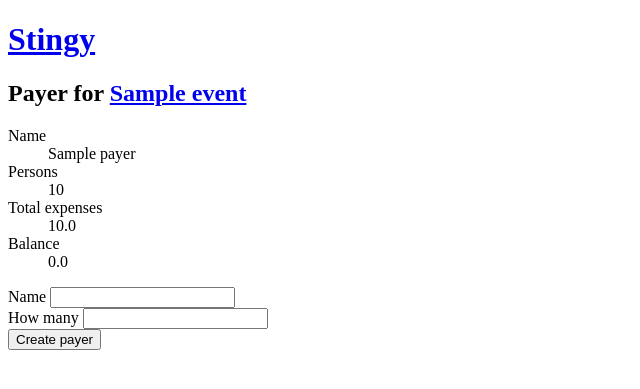
After one commit to alphabits/stingy, a Flask app: a page that uses stingy/templates/layout.html in a window 1280 px wide. The commit adds this page. Shown: the top 389 px of the page, without its empty margins (0-640 px from the left). Run offline with Flask 2, Linux system fonts and the light colour scheme; tables that the repository leaves empty hold one stand-in row (values such as "Sample post"); some libraries are stand-ins or nearby versions.

Commit message:
Basic functionallity finished

```diff
--- a/pip_requirements.txt
+++ b/pip_requirements.txt
@@ -2,6 +2,7 @@ Fabric==1.3.3
 Flask==0.8
 Jinja2==2.6
 SQLAlchemy==0.7.4
+WTForms==0.6.3
 Werkzeug==0.8.2
 pycrypto==2.4.1
 ssh==1.7.11
--- a/run_server.py
+++ b/run_server.py
@@ -1,4 +1,4 @@
 from stingy import app
 
 
-app.run()
+app.run(debug=True)
--- a/stingy/config.py
+++ b/stingy/config.py
@@ -5,3 +5,7 @@ ROOT = abspath(dirname(__file__))
 
 
 DB_CONNECTION_STRING = 'sqlite:///%s/data/test.db' % ROOT
+
+
+EVENT_SLUG_LENGTH = 32
+ADMIN_SLUG_LENGTH = 16
--- /dev/null
+++ b/stingy/forms.py
@@ -0,0 +1,35 @@
+from wtforms import Form, TextField, IntegerField, DecimalField, SelectField,\
+        validators as v
+
+from stingy.models import Admin, Expense
+
+
+class CreateEventForm(Form):
+    name = TextField('Event Name', [v.Required()])
+    admin_email = TextField('Your Email', [v.Required(), v.Email()])
+
+    def create_admin(self):
+        return Admin(email=self.admin_email.data)
+
+
+class CreatePayerForm(Form):
+    name = TextField('Name', [v.Required()])
+    weight = IntegerField('How many', [v.Required()])
+
+
+class CreateExpenseForm(Form):
+    description = TextField('Description', [v.Required()])
+    amount = DecimalField('Amount', [v.Required(), v.NumberRange(min=0)])
+
+    payer_id = SelectField('Payer', [v.Required()], choices=[])
+
+    def __init__(self, formdata=None, obj=None, prefix='', event=None, **kwargs):
+        if not event:
+            raise NameError('Event must be set')
+        super(CreateExpenseForm, self).__init__(formdata, obj, prefix, **kwargs)
+        self.payer_id.choices = event.get_payer_options()
+        self.event = event
+
+    def create_expense(self):
+        return Expense(description=self.description.data, amount=self.amount.data,
+                       event=self.event, payer_id=self.payer_id.data)
--- a/stingy/models.py
+++ b/stingy/models.py
@@ -1,26 +1,127 @@
-from sqlalchemy import Column, Integer, String, Unicode, DateTime, ForeignKey
+from sqlalchemy import Column, Integer, String, Unicode, DateTime, ForeignKey,\
+        Numeric, Enum, Float
 from sqlalchemy.orm import relationship
 
+from stingy.config import EVENT_SLUG_LENGTH, ADMIN_SLUG_LENGTH
 from stingy.database import Base, Timestampable, DBModel
+from stingy.utils import get_random_string
 
 
-class User(Base, DBModel, Timestampable):
-    __tablename__ = 'users'
+def get_admin_slug():
+    return get_random_string(length=ADMIN_SLUG_LENGTH)
+
+class Admin(Base, DBModel, Timestampable):
+    __tablename__ = 'admins'
 
     id = Column(Integer, primary_key=True)
     email = Column(Unicode)
-    events = relationship('Event', backref='creator')
+    slug = Column(String, default=get_admin_slug)
+    events = relationship('Event', backref='admin')
 
+    @classmethod
+    def get_by_email(cls, email):
+        return cls.query.filter(cls.email==email).first()
+
+
+def get_event_slug():
+    return get_random_string(length=EVENT_SLUG_LENGTH)
 
 class Event(Base, DBModel, Timestampable):
     __tablename__ = 'events'
 
     id = Column(Integer, primary_key=True)
+    slug = Column(String, default=get_event_slug)
     name = Column(Unicode)
-    event_date = Column(DateTime)
-    expenses = relationship('Expense', backref='event')
+    status = Column(Enum('active', 'closed', 'deleted'), default='active')
+    expenses = relationship('Expense', backref='event', lazy='joined')
+    payers = relationship('Payer', backref='event', lazy='joined')
+    transactions = relationship('Transaction', backref='event')
 
-    user_id = Column(Integer, ForeignKey('users.id'))
+    admin_id = Column(Integer, ForeignKey('admins.id'))
+
+    @property
+    def name_label(self):
+        append = '' if self.is_active() else ' (%s)' % self.status
+        return self.name + append
+
+    @property
+    def total_expenses(self):
+        return sum([e.amount for e in self.expenses])
+
+    @property
+    def total_weight(self):
+        return sum([p.weight for p in self.payers])
+
+    @property
+    def amount_pr_person(self):
+        weight = self.total_weight
+        if weight == 0:
+            return 0
+        return self.total_expenses/self.total_weight
+
+    def is_viewable(self):
+        return self.status in ['active', 'closed']
+
+    def is_active(self):
+        return self.status == 'active'
+
+    def is_deleted(self):
+        return self.status == 'deleted'
+
+    def get_payer_options(self):
+        return [(str(p.id), p.name) for p in self.payers]
+
+    def regenerate_transactions(self):
+        self.delete_transactions()
+        self.generate_transactions()
+
+    def delete_transactions(self):
+        for transaction in self.transactions:
+            transaction.delete()
+
+    def generate_transactions(self):
+        if len(self.payers) < 2:
+            return
+        while self.unbalanced_payers_exists():
+            self.balance_one_payer()
+
+    def unbalanced_payers_exists(self):
+        for p in self.payers:
+            if not p.in_balance():
+                return True
+        return False
+
+    def balance_one_payer(self):
+        payers = list(self.payers)
+        payers.sort(key=lambda p: p.balance_with_transactions)
+
+        largest_debitor = payers[0]
+        largest_creditor = payers[-1]
+        if abs(largest_debitor.balance_with_transactions) > largest_creditor.balance_with_transactions:
+            payer_to_balance = largest_debitor
+        else:
+            payer_to_balance = largest_creditor
+        self._balance_one_payer(payer_to_balance, payers)
+
+    def _balance_one_payer(self, payer, all_payers):
+        if payer.is_creditor():
+            all_payers.reverse()
+        while all_payers:
+            if payer.is_creditor():
+                from_ = all_payers.pop()
+                to = payer
+            else:
+                from_ = payer
+                to = all_payers.pop()
+            amount = min(abs(from_.get_balance()), to.get_balance())
+            if abs(amount) < 0.1:
+                break
+            t = Transaction(from_=from_, to=to, event=self, amount=amount)
+            t.save()
+
+    @classmethod
+    def get_by_slug(cls, slug):
+        return cls.query.filter(cls.slug==slug).first()
 
 
 class Payer(Base, DBModel, Timestampable):
@@ -29,7 +130,47 @@ class Payer(Base, DBModel, Timestampable):
     id = Column(Integer, primary_key=True)
     name = Column(Unicode)
     weight = Column(Integer, default=1)
-    expenses = relationship('Expense', backref='payer')
+    expenses = relationship('Expense', backref='payer', lazy='joined')
+    transactions_in = relationship('Transaction', backref='to', primaryjoin='Payer.id==Transaction.to_id')
+    transactions_out = relationship('Transaction', backref='from_', primaryjoin='Payer.id==Transaction.from_id')
+
+    event_id = Column(Integer, ForeignKey('events.id'))
+
+    @property
+    def total_expenses(self):
+        total = 0
+        for expense in self.expenses:
+            total += expense.amount
+        return total
+
+    @property
+    def balance(self):
+        return self.total_expenses - self.weight*self.event.amount_pr_person
+
+    @property
+    def transaction_balance(self):
+        return self.total_transactions_out - self.total_transactions_in
+
+    @property
+    def balance_with_transactions(self):
+        return self.balance + self.transaction_balance
+
+    @property
+    def total_transactions_out(self):
+        return sum([t.amount for t in self.transactions_out])
+
+    @property
+    def total_transactions_in(self):
+        return sum([t.amount for t in self.transactions_in])
+
+    def get_balance(self, including_transactions=True):
+        return self.balance_with_transactions if including_transactions else self.balance
+
+    def in_balance(self, including_transactions=True):
+        return abs(self.get_balance(including_transactions)) < 0.1
+
+    def is_creditor(self, including_transactions=True):
+        return self.get_balance(including_transactions) > 0
 
 
 class Expense(Base, DBModel, Timestampable):
@@ -37,6 +178,19 @@ class Expense(Base, DBModel, Timestampable):
 
     id = Column(Integer, primary_key=True)
     description = Column(Unicode)
+    amount = Column(Float)
 
     event_id = Column(Integer, ForeignKey('events.id'))
     payer_id = Column(Integer, ForeignKey('payers.id'))
+
+
+class Transaction(Base, DBModel, Timestampable):
+    __tablename__ = 'transactions'
+
+    id = Column(Integer, primary_key=True)
+    amount = Column(Float)
+    status = Column(Enum('pending', 'payed'), default='pending')
+
+    from_id = Column(Integer, ForeignKey('payers.id'))
+    to_id = Column(Integer, ForeignKey('payers.id'))
+    event_id = Column(Integer, ForeignKey('events.id'))
--- /dev/null
+++ b/stingy/templates/_helpers.html
@@ -0,0 +1,21 @@
+{#
+vim:filetype=htmljinja
+#}
+{% macro render_field(field) %}
+<div class="form-field {{ field.id }}{{ get_field_error_class(field) }}">
+    <label for="{{ field.id }}">{{ field.label.text }}{{ render_field_error(field) }}</label>
+    {{ field }}
+</div>
+{% endmacro %}
+
+{%- macro get_field_error_class(field) -%}
+{%- if field.errors -%} error{%- endif -%}
+{%- endmacro -%}
+
+{%- macro render_field_error(field) -%}
+{%- if field.errors -%}{{ field.errors.0 }}{%- endif -%}
+{%- endmacro -%}
+
+{%- macro event_link(event) -%}
+<a href="{{ url_for('event_details', slug=event.slug) }}">{{ event.name }}</a>
+{%- endmacro -%}
--- a/stingy/templates/layout.html
+++ b/stingy/templates/layout.html
@@ -8,7 +8,7 @@
     </head>
     <body>
 
-        <h1>Stingy</h1>
+        <h1><a href="{{ url_for('index') }}">Stingy</a></h1>
 
         {% block content %}{% endblock %}
 
--- /dev/null
+++ b/stingy/templates/payer_overview.html
@@ -0,0 +1,23 @@
+{% extends 'layout.html' %}
+{%- from "_helpers.html" import render_field, event_link -%}
+{% block content %}
+<h2>Payer for {{ event_link(event) }}</h2>
+{%- for payer in event.payers -%}
+<dl>
+    <dt>Name</dt>
+    <dd>{{ payer.name }}</dd>
+    <dt>Persons</dt>
+    <dd>{{ payer.weight }}</dd>
+    <dt>Total expenses</dt>
+    <dd>{{ payer.total_expenses }}</dd>
+    <dt>Balance</dt>
+    <dd>{{ payer.balance }}</dd>
+</dl>
+{%- endfor -%}
+<form action="" method="post">
+{%- for field in form -%}
+{{ render_field(field) }}
+{%- endfor -%}
+<input type="submit" name="create_payer" value="Create payer" />
+</form>
+{% endblock %}
--- /dev/null
+++ b/stingy/utils.py
@@ -0,0 +1,6 @@
+import random
+import string
+
+
+def get_random_string(length=16, chars=string.ascii_lowercase+string.digits):
+    return ''.join([random.choice(chars) for x in range(length)])
--- a/stingy/views.py
+++ b/stingy/views.py
@@ -1,14 +1,57 @@
-from flask import render_template
+from flask import render_template, request, redirect, url_for, abort
 
 from stingy import app
-from stingy.models import Event
+from stingy.forms import CreateEventForm, CreatePayerForm, CreateExpenseForm
+from stingy.models import Event, Admin, Payer
 
 
-@app.route('/')
+def get_event_or_abort(slug):
+    event = Event.get_by_slug(slug)
+    if not event or event.is_deleted():
+        abort(404)
+    return event
+
+
+@app.route('/', methods=('GET', 'POST'))
 def index():
-    return render_template('index.html')
+    event_form = CreateEventForm(request.form)
+    events = Event.query.all()
+    if request.method == 'POST' and event_form.validate():
+        admin = Admin.get_by_email(event_form.admin_email.data)
+        if not admin:
+            admin = event_form.create_admin()
+        event = Event(name=event_form.name.data, admin=admin)
+        event.save()
+        return redirect(url_for('event_details', slug=event.slug))
+    return render_template('index.html', **locals())
 
-@app.route('/events')
-def event_index():
-    e = Event.query.get(1)
-    return render_template('event_index.html', **locals())
+@app.route('/events/<slug>', methods=('GET','POST'))
+def event_details(slug):
+    event = get_event_or_abort(slug)
+    return render_template('event_details.html', **locals())
+
+@app.route('/events/<slug>/payers', methods=('GET','POST'))
+def payer_overview(slug):
+    event = get_event_or_abort(slug)
+    form = CreatePayerForm(request.form)
+    if request.method == 'POST' and form.validate():
+        payer = Payer(name=form.name.data, weight=form.weight.data, event=event)
+        payer.save()
+        return redirect(url_for('payer_overview', slug=event.slug))
+    return render_template('payer_overview.html', **locals())
+
+@app.route('/events/<slug>/expenses', methods=('GET', 'POST'))
+def expense_overview(slug):
+    event = get_event_or_abort(slug)
+    form = CreateExpenseForm(request.form, event=event)
+    if request.method == 'POST' and form.validate():
+        expense = form.create_expense()
+        expense.save()
+        return redirect(url_for('expense_overview', slug=event.slug))
+    return render_template('expense_overview.html', **locals())
+
+@app.route('/events/<slug>/transactions')
+def transaction_overview(slug):
+    event = get_event_or_abort(slug)
+    event.regenerate_transactions()
+    return render_template('transaction_overview.html', **locals())
```
Also changed, not shown: stingy/templates/event_details.html (added, +7 -0 lines), stingy/templates/expense_overview.html (added, +14 -0 lines), stingy/templates/index.html (+11 -1 lines), stingy/templates/transaction_overview.html (added, +8 -0 lines).
